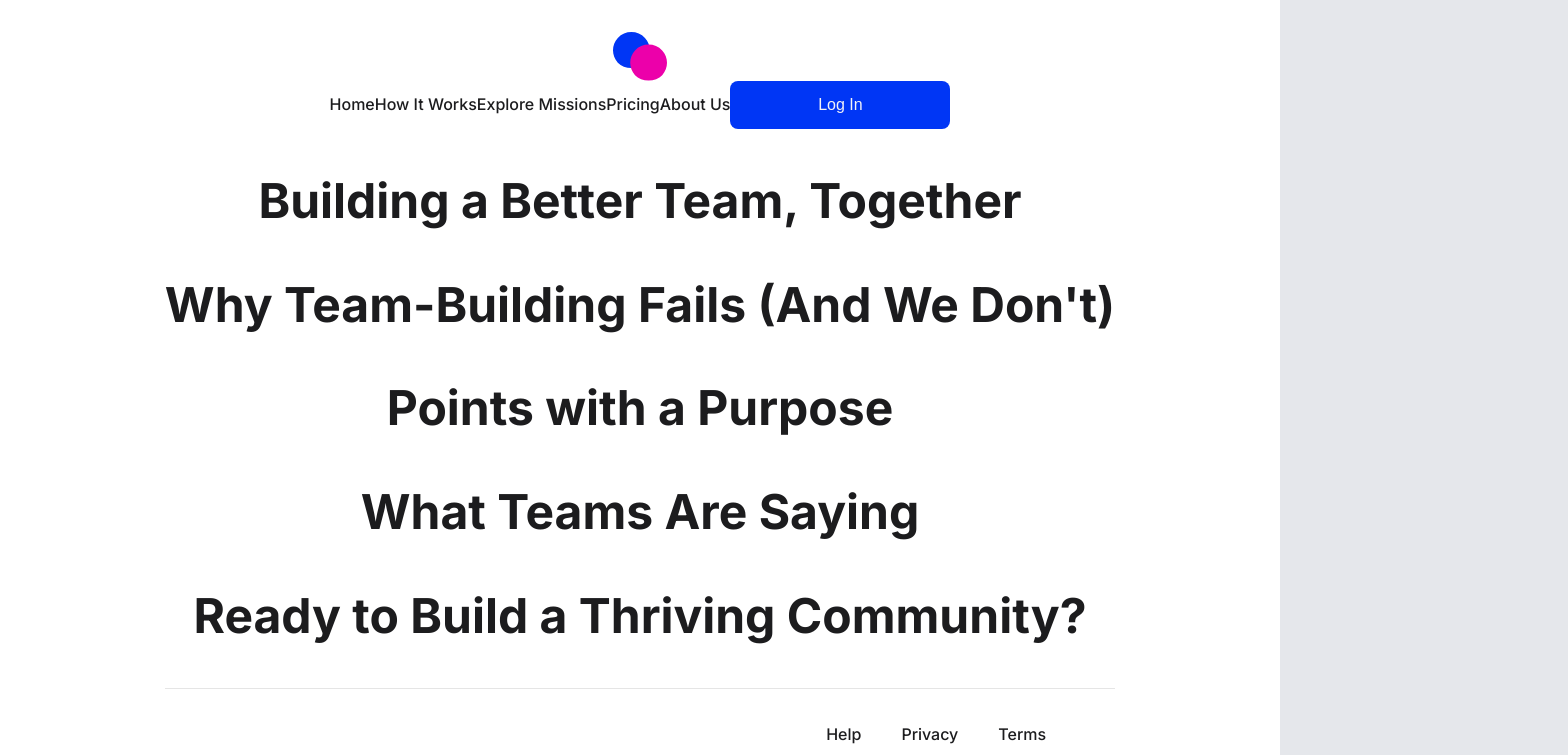
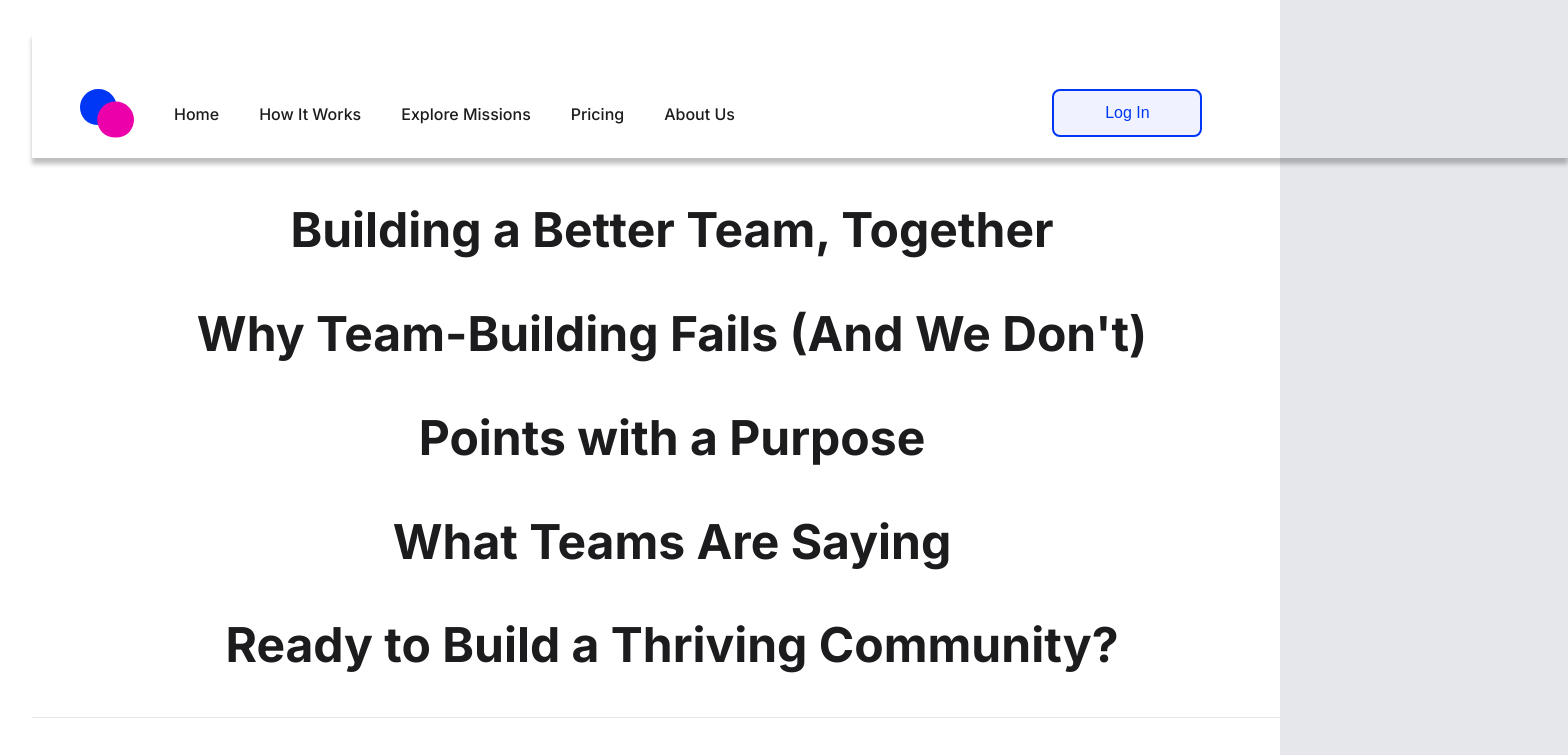
Before and after one commit to cherryontech/MissionCollective, a React (Vite) app: page / in a window 1280 px wide. Shown: the top 755 px of the page, 1568 px wide, since content can reach past the window. Built offline with nearby package versions, Linux system fonts and the light colour scheme.

Commit message:
Adds header styling

```diff
--- a/src/Components/NavBar.jsx
+++ b/src/Components/NavBar.jsx
@@ -1,16 +1,21 @@
 import { Link } from "react-router-dom";
 import logo from "../assets/icons/logo.svg";
+import "../styles/NavBar.css";
 
 export default function NavBar() {
   return (
     <nav>
+      <div className="menu">
         <img src={logo} alt="logo" />
         <Link to="/">Home</Link>
         <a href="">How It Works</a>
         <Link to="/activity">Explore Missions</Link>
         <a href="">Pricing</a>
         <a href="">About Us</a>
-      <button>Log In</button>
+      </div>
+      <div className="userInfo">
+        <button className="loginButton">Log In</button>
+      </div>
     </nav>
   );
 }
--- /dev/null
+++ b/src/styles/NavBar.css
@@ -0,0 +1,55 @@
+nav {
+  display: flex;
+  width: 90rem;
+  padding: 3.58rem 3rem 1.25rem 3rem;
+  box-shadow: 0 6px 4.5px rgba(0, 0, 0, 0.25);
+}
+
+a:hover {
+  color: #0036f5;
+  text-decoration-line: underline;
+  text-underline-position: from-font;
+}
+
+a:focus {
+  color: #ec00aa;
+  text-decoration-line: underline;
+  text-decoration-style: dotted;
+  text-decoration-thickness: 20%; /* 3.2px */
+  text-underline-position: from-font;
+}
+
+.loginButton {
+  color: #0036f5;
+  text-align: center;
+  display: inline-flex;
+  justify-content: center;
+  align-items: center;
+  flex-shrink: 0;
+  width: 9.375rem;
+  height: 3rem;
+  padding: 0.6875rem 1rem;
+  border-radius: 0.5rem;
+  border: 2px solid #0036f5;
+  background: #f0f3ff;
+}
+
+.loginButton:hover {
+  border: 2px solid #ec00aa;
+  color: #ec00aa;
+}
+
+.loginButton:focus {
+  border-radius: 0.5rem;
+  border: 4px dashed #ec00aa;
+}
+
+.menu {
+  display: flex;
+  column-gap: 2.5rem;
+  align-items: center;
+}
+
+.userInfo {
+  flex-grow: 2;
+}
```
Lines whose indentation alone changed are shown as unchanged.
